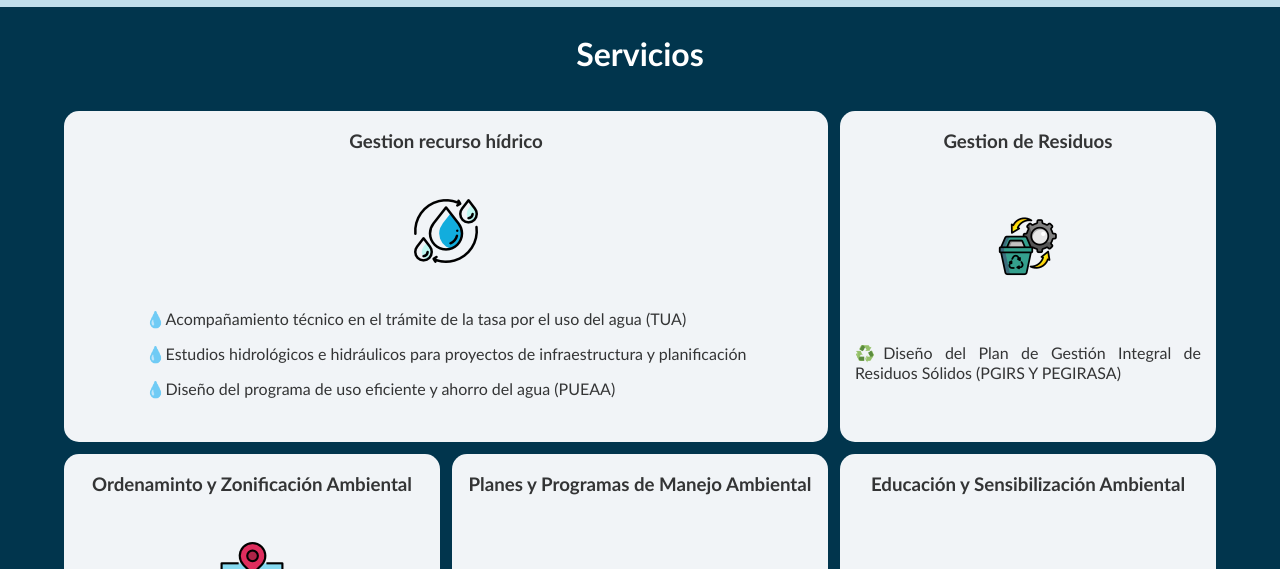
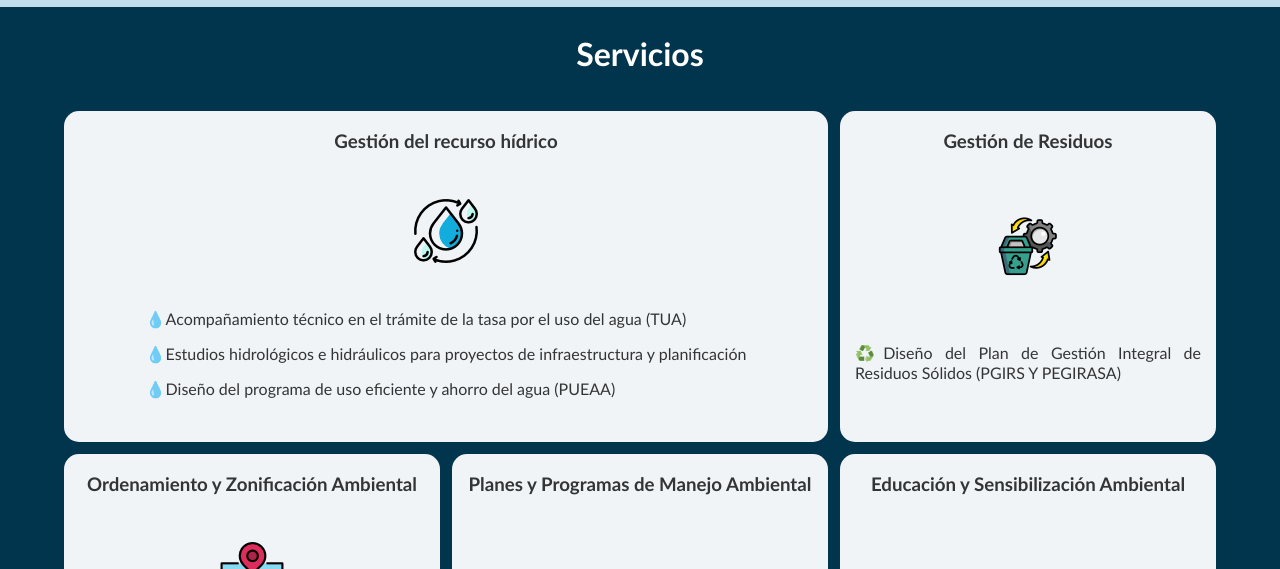
Before and after one commit to mamcaconsultoria/empresa, a plain HTML site: page index.html in a window 1280 px wide. Shown: the part 800-1369 px from the top of the page. Drawn offline with Linux system fonts and the light colour scheme.

Commit message:
Update index.html

```diff
--- a/index.html
+++ b/index.html
@@ -50,7 +50,7 @@
         <h2> Servicios </h2>
         <div class="servicio__data-container">
             <div class="servicio__data">
-                <h3 class="servicio__description"> Gestion recurso hídrico</h3>
+                <h3 class="servicio__description"> Gestión del recurso hídrico</h3>
                 <div class="iconoagua64">
                     <img class="icono_agua" src="IMG/iconoagua64.png" alt="icono_agua">
                 </div>
@@ -61,7 +61,7 @@
                 </ul>
             </div>
             <div class="servicio__data">
-                <h3 class="servicio__description"> Gestion de Residuos</h3>
+                <h3 class="servicio__description"> Gestión de Residuos</h3>
                 <div class="iconoresiduo64">
                     <img class="iconoresiduo" src="IMG/iconoresiduo64.png" alt="icono_residuo">
                 </div>
@@ -70,7 +70,7 @@
                 </ul>
             </div>
             <div class="servicio__data">
-                <h3 class="servicio__description"> Ordenaminto y Zonificación Ambiental</h3>
+                <h3 class="servicio__description"> Ordenamiento y Zonificación Ambiental</h3>
                 <div class="iconoordeamiento64">
                     <img class="iconoordeamiento" src="IMG/iconoordenamiento64.png" alt="icono_ordenamiento">
                 </div>
```
